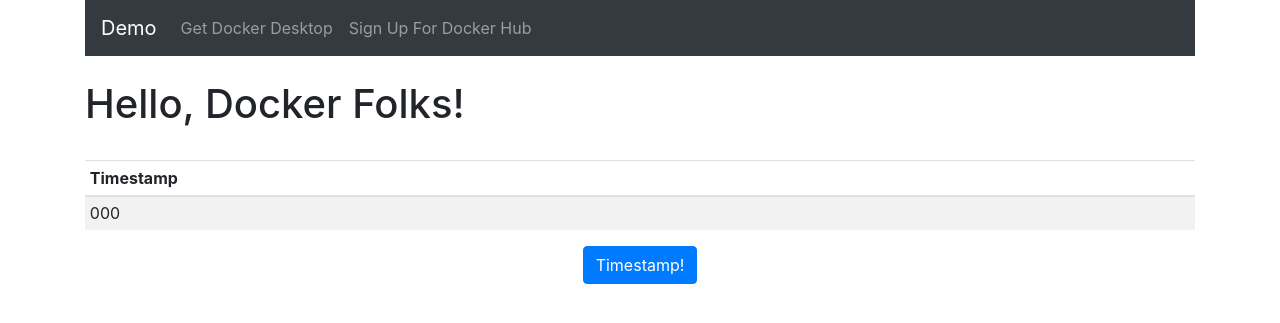
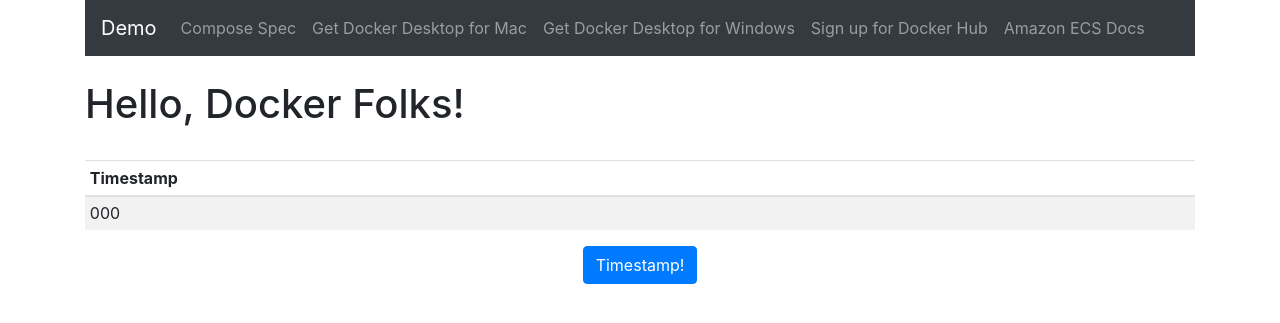
Before and after one commit to metcalfc/docker-ecs-compose, a Flask app: template app/templates/index.html in a window 1280 px wide. Shown: the top 323 px of the page. Run offline with Flask 2, Linux system fonts and the light colour scheme; the template is opened without the code that fills it: most values are stand-ins (such as "Sample title", 1, 10 or a date in 2020); some libraries are stand-ins or nearby versions.

Commit message:
Walk through plus details.

```diff
--- a/app/app.py
+++ b/app/app.py
@@ -5,7 +5,7 @@ from redis import StrictRedis
 from datetime import datetime
 
 app = Flask(__name__)
-redis = StrictRedis(host='redis', port=6379)
+redis = StrictRedis(host='backend', port=6379)
 
 @app.route('/')
 def home():
--- a/app/templates/index.html
+++ b/app/templates/index.html
@@ -38,15 +38,36 @@
             <li class="nav-item">
               <a
                 class="nav-link"
-                href="https://www.docker.com/products/docker-desktop"
-                >Get Docker Desktop</a
+                href="https://compose-spec.io/"
+                >Compose Spec</a
               >
             </li>
             <li class="nav-item">
-              <a class="nav-link" href="https://hub.docker.com/signup"
-                >Sign Up For Docker Hub</a
+              <a
+                class="nav-link"
+                href="https://download.docker.com/mac/stable/Docker.dmg?utm_source=docker&utm_medium=web%20referral&utm_campaign=&utm_budget="
+                >Get Docker Desktop for Mac</a
               >
             </li>
+            <li class="nav-item">
+              <a
+                class="nav-link"
+                href="https://download.docker.com/win/stable/Docker%20Desktop%20Installer.exe?utm_source=docker&utm_medium=web%20referral&utm_campaign=&utm_budget="
+                >Get Docker Desktop for Windows</a
+              >
+            </li>
+            <li class="nav-item">
+              <a class="nav-link" href="https://hub.docker.com/signup?utm_source=docker&utm_medium=web%20referral&utm_campaign=&utm_budget="
+                >Sign up for Docker Hub</a
+              >
+            </li>
+            <li class="nav-item">
+              <a class="nav-link" href="https://docs.aws.amazon.com/AmazonECS/latest/developerguide/Welcome.html"
+                >Amazon ECS Docs</a
+              >
+            </li>
+
+
           </ul>
         </div>
       </nav>
```
Also changed, not shown: docker-compose.yml (+7 -2 lines), README.md, 3 other files.
